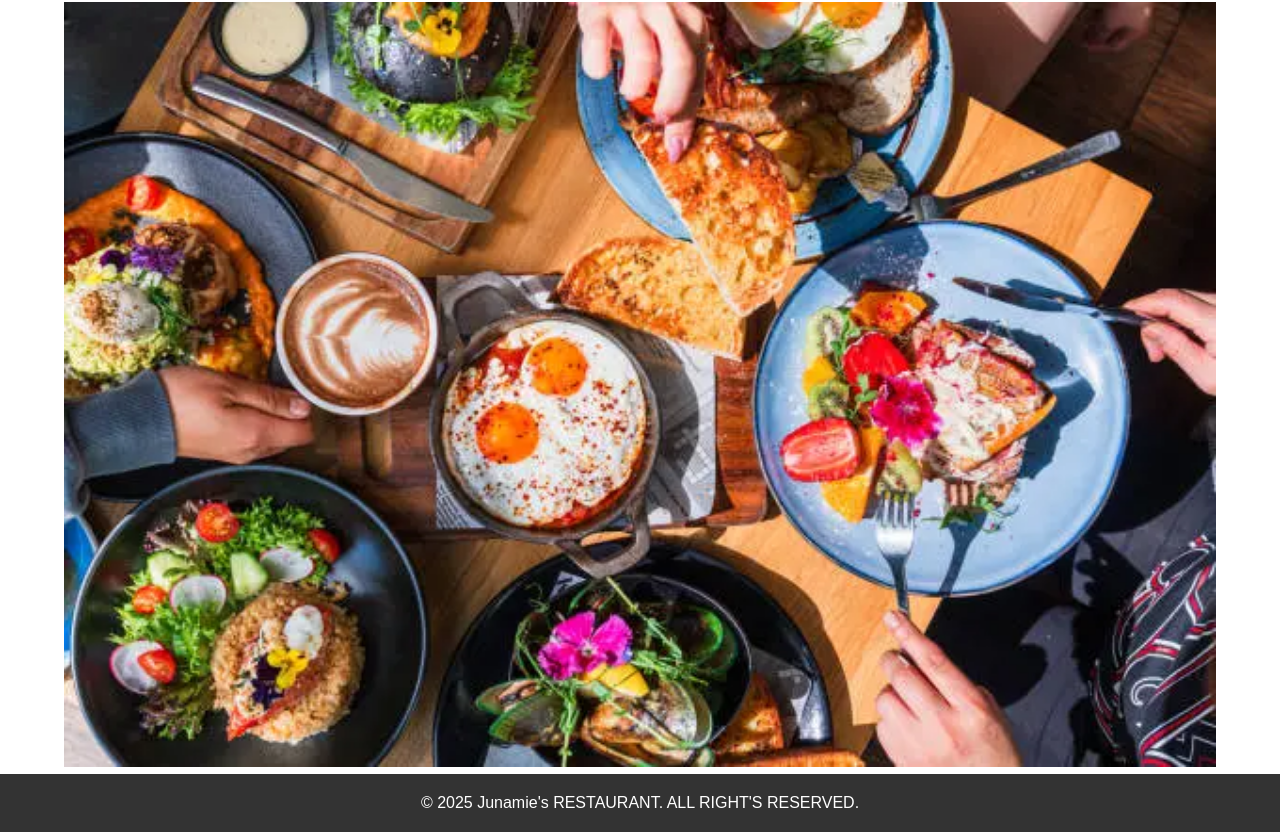
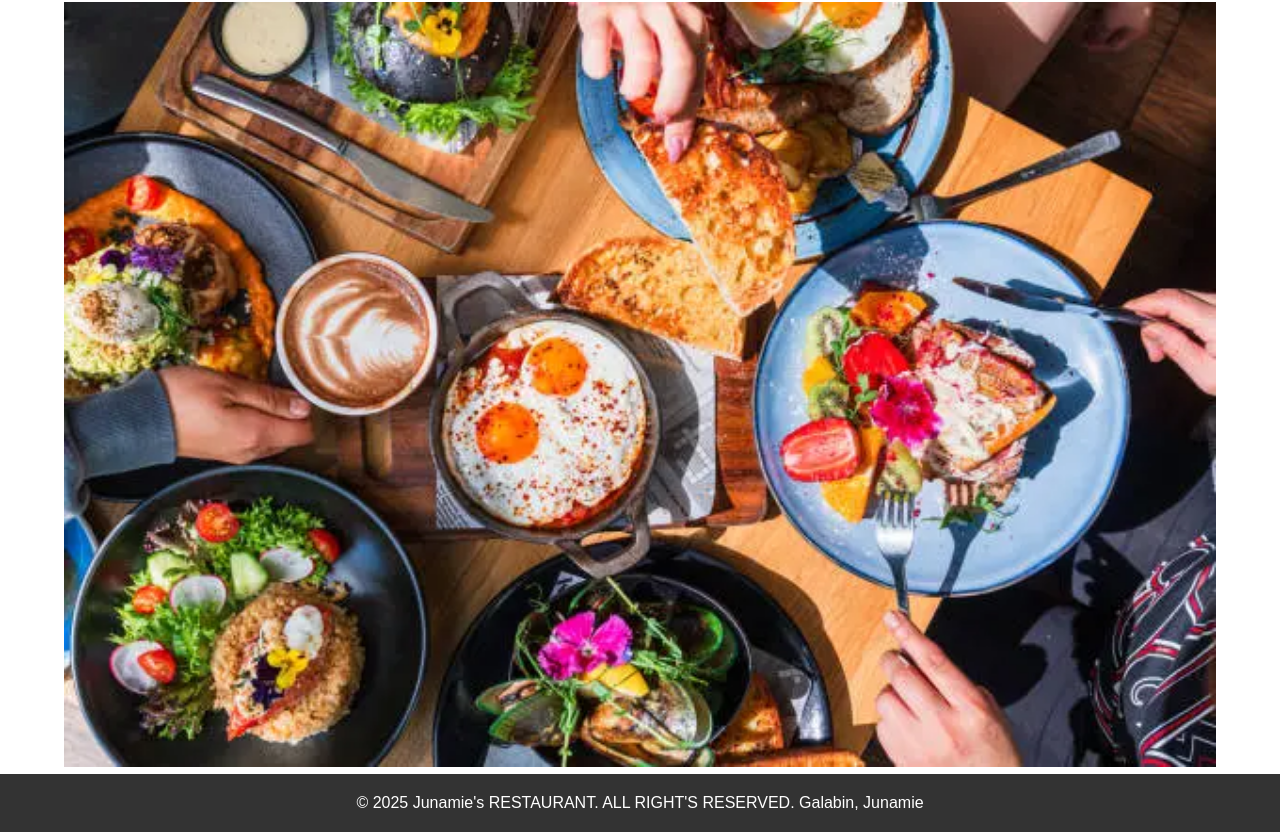
Before and after one commit to junamie123/Galabinresto, a plain HTML site: page about.html in a window 1280 px wide. Shown: the part 380-1212 px from the top of the page. Drawn offline with Linux system fonts and the light colour scheme.

Commit message:
about.html

```diff
--- a/about.html
+++ b/about.html
@@ -1,7 +1,4 @@
 <!DOCTYPE html>
-
-
-
 <html lang="en">
 
 <head>
@@ -44,7 +41,7 @@
     </main>
     <footer>
         <div class="container">
-            <p>&copy; 2025 Junamie's RESTAURANT. ALL RIGHT'S RESERVED.</p>
+            <p>&copy; 2025 Junamie's RESTAURANT. ALL RIGHT'S RESERVED. Galabin, Junamie</p>
         </div>
     </footer>
 </body>
```
